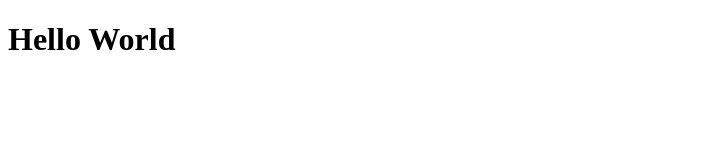
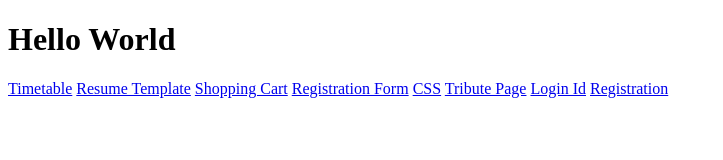
Before and after one commit to AasthaNandekar/web-design, a plain HTML site: page index.html in a window 1280 px wide. Shown: the whole page, without its empty margins (0-723 px from the left). Drawn offline with Linux system fonts and the light colour scheme.

Commit message:
Update index.html

```diff
--- a/index.html
+++ b/index.html
@@ -5,5 +5,13 @@
   </head>
   <body>
     <h1>Hello World</h1>
+    <a href="/3-Timetable.html">Timetable</a>
+    <a href="/4-resumetemplate.html">Resume Template</a>
+    <a href="/5-shoppingcart.html">Shopping Cart</a>
+    <a href="/6-registrationform.html">Registration Form</a>
+    <a href="/7-CSS.html">CSS</a>
+    <a href="/8-tributepage.html">Tribute Page</a>
+    <a href="/9-loginid.html">Login Id</a>
+    <a href="/10-registration.html">Registration</a>
   </body>
 </html>
```
